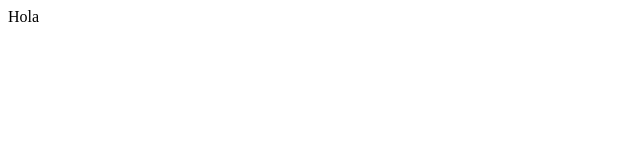
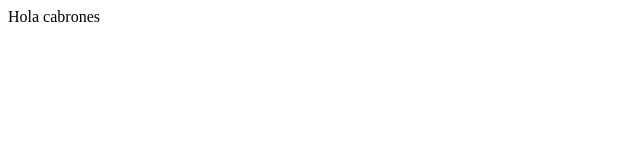
Before and after one commit to josembing/impostores-estupidos, a plain HTML site: page index.html in a window 1280 px wide. Shown: the full height of the page, 0-640 px from the left. Drawn offline with Linux system fonts and the light colour scheme.

Commit message:
Shavale he cambiao una cosita

```diff
--- a/index.html
+++ b/index.html
@@ -7,6 +7,6 @@
     <title>Document</title>
 </head>
 <body>
-    Hola
+    Hola cabrones
 </body>
 </html>
```
